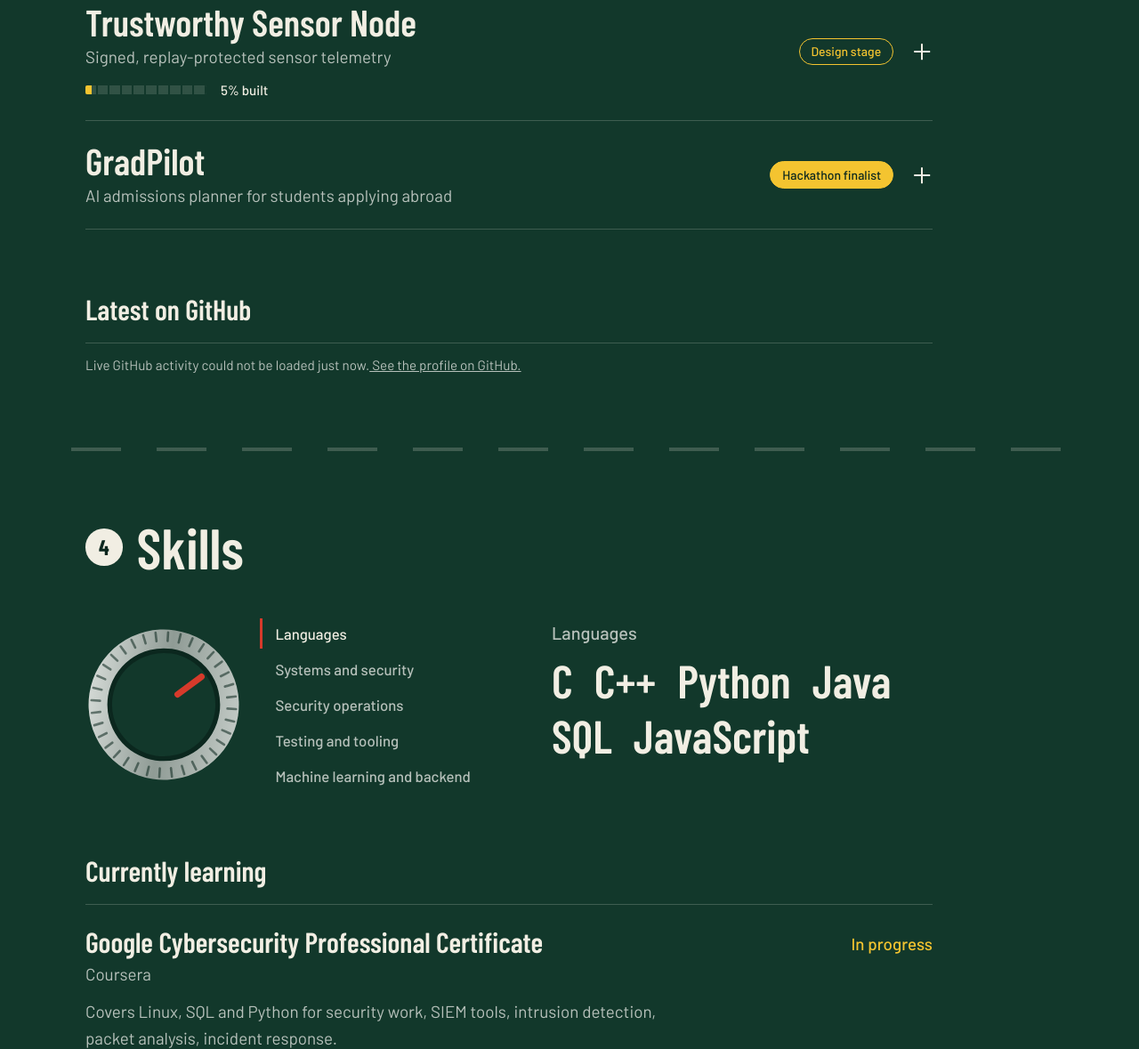
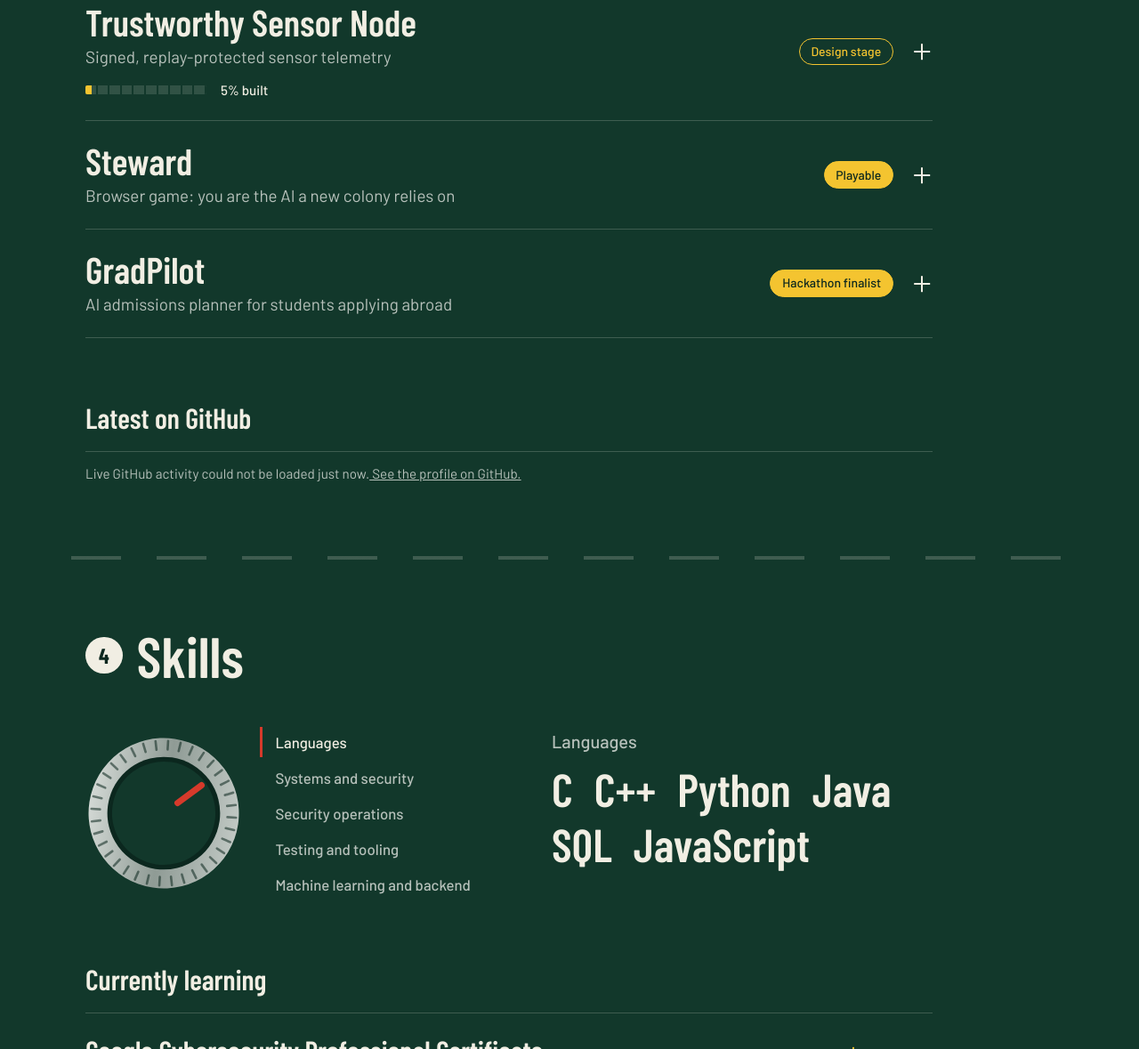
Before and after one commit to Divide317/cv-site, a plain HTML site: page index.html in a window 1280 px wide. Shown: the part 2890-4069 px from the top of the page at 89% size. Drawn offline with nearby package versions, Linux system fonts and the light colour scheme; no server answers.

Commit message:
Make status.js the single data source for the site and profile
status.js is now strict JSON after the assignment so the profile dashboard
can read it. Adds about text, skill groups and Steward; the site renders
its skill selector from the same data.

```diff
--- a/index.html
+++ b/index.html
@@ -1188,6 +1188,29 @@
   }
   var knob = document.getElementById("knob");
   var knobSvg = knob.querySelector("svg");
+  // skill groups come from status.js; the HTML above is only the fallback
+  if (STATUS.skills && STATUS.skills.length) {
+    var modeBox = document.getElementById("modes");
+    var readout = document.querySelector(".readout");
+    modeBox.textContent = "";
+    readout.textContent = "";
+    STATUS.skills.forEach(function (g, n) {
+      var btn = h("button", null, g.group);
+      btn.type = "button";
+      btn.setAttribute("role", "radio");
+      btn.setAttribute("aria-checked", n === 0 ? "true" : "false");
+      if (n) btn.tabIndex = -1;
+      btn.dataset.panel = "skill-" + n;
+      modeBox.appendChild(btn);
+      var sec = h("section");
+      sec.id = "skill-" + n;
+      sec.appendChild(h("h3", null, g.group + (g.note ? ", " + g.note : "")));
+      var ul = h("ul");
+      g.items.forEach(function (item) { ul.appendChild(h("li", null, item)); });
+      sec.appendChild(ul);
+      readout.appendChild(sec);
+    });
+  }
   var modes = Array.prototype.slice.call(document.querySelectorAll("#modes button"));
   var selected = 0;
 
--- a/status.js
+++ b/status.js
@@ -1,110 +1,204 @@
 /*
-  Status data for the site. This is the only file to edit when something changes:
-  the page reads it on load, and adds live data (last push, activity, merged pull
-  requests) from the public GitHub API.
+  Status data for the portfolio site and the GitHub profile dashboard.
+  This is the only file to edit when something changes. Both pages read it,
+  and each adds live data (last push, merged pull requests) from GitHub.
+
+  Everything after "window.STATUS =" must stay valid JSON: double quotes
+  around every name and string, no comments, no trailing commas.
 
   progress: a whole number from 0 to 100, or null to hide the gauge.
-  repo:     "owner/name" on GitHub, or null if there is no public repository.
+  repo:     "owner/name" of a PUBLIC repository, or null if there is none yet.
+  done / total (learning): courses finished in a certificate, or null.
 */
 window.STATUS = {
-  updated: "2026-11-16",
-  github: "Divide317",
-
-  projects: [
+  "updated": "2026-11-16",
+  "github": "Divide317",
+  "name": "Cedric Antony Joseph",
+  "headline": "I build detection engines at three layers of the stack: kernel, device and ledger.",
+  "about": "Computer science undergraduate at VIT Chennai (graduating June 2028), moving from AI and machine learning into cybersecurity and systems. My projects pair a low-level engine in C or C++ with a Python layer on top, and I only publish numbers that a script produced. I lead research and development at the Business Innovators Community and I'm working towards a security and systems role in London.",
+  "links": [
     {
-      name: "Crossview",
-      tagline: "Linux rootkit detector",
-      repo: "Divide317/Crossview",
-      stage: "In progress",
-      progress: 35,
-      stack: "C, Python (ctypes), GitHub Actions",
-      field: "Systems security",
-      points: [
+      "label": "Portfolio site",
+      "url": "https://divide317.github.io/cv-site/"
+    },
+    {
+      "label": "Résumé (PDF)",
+      "url": "https://divide317.github.io/cv-site/Cedric_Antony_Joseph_Resume.pdf"
+    },
+    {
+      "label": "LinkedIn",
+      "url": "https://www.linkedin.com/in/cedric-antony-joseph-5b68b4224/"
+    }
+  ],
+  "projects": [
+    {
+      "name": "Crossview",
+      "tagline": "Linux rootkit detector",
+      "repo": "Divide317/Crossview",
+      "stage": "In progress",
+      "progress": 35,
+      "stack": "C, Python (ctypes), GitHub Actions",
+      "field": "Systems security",
+      "points": [
         "Asks the operating system the same question through independent interfaces (libc, raw syscalls, direct probes) and flags where the answers disagree.",
         "Covers processes, kernel modules, ports and preload hooks, localises each mismatch to user space or the kernel, and maps it to a MITRE ATT&CK technique.",
         "CI runs the tests under AddressSanitizer, UBSan and Valgrind, with clang-tidy, ruff and pytest. The threat model and limitations are published in the repository."
       ],
-      next: "an eBPF sensor, an anomaly model, and an evaluation against research rootkits in an isolated lab VM."
+      "next": "an eBPF sensor, an anomaly model, and an evaluation against research rootkits in an isolated lab VM."
     },
     {
-      name: "CreaseGuard",
-      tagline: "Cricket no-ball detection and rule adjudication",
-      repo: "Divide317/No_ball",
-      stage: "In progress",
-      progress: null,
-      stack: "Python, PyTorch, OpenCV, FastAPI, ONNX",
-      field: "Computer vision",
-      points: [
+      "name": "CreaseGuard",
+      "tagline": "Cricket no-ball detection and rule adjudication",
+      "repo": "Divide317/No_ball",
+      "stage": "In progress",
+      "progress": null,
+      "stack": "Python, PyTorch, OpenCV, FastAPI, ONNX",
+      "field": "Computer vision",
+      "points": [
         "Two residual CNNs with squeeze-and-excitation attention classify front-foot oversteps and waist-high full tosses from side-on camera frames.",
         "Grad-CAM heatmaps show what the model looked at, so an umpire can check each decision.",
         "A rule engine covers the remaining no-ball laws across five match formats, and a FastAPI service evaluates new frames as they arrive."
       ],
-      next: "detection on live broadcast video."
+      "next": "an evaluation on real match frames only, then detection on live broadcast video."
     },
     {
-      name: "AML Pattern Engine",
-      tagline: "Graph engine for money-laundering patterns",
-      repo: "Divide317/aml-engine",
-      stage: "Design stage",
-      progress: 10,
-      stack: "C++20, pybind11, Python",
-      field: "Financial crime detection",
-      points: [
+      "name": "AML Pattern Engine",
+      "tagline": "Graph engine for money-laundering patterns",
+      "repo": "Divide317/aml-engine",
+      "stage": "Design stage",
+      "progress": 10,
+      "stack": "C++20, pybind11, Python",
+      "field": "Financial crime detection",
+      "points": [
         "A temporal graph engine to detect laundering patterns such as cycles, fan-in, fan-out and scatter-gather.",
         "Targets IBM's synthetic anti-money-laundering dataset of 5.08 million transactions.",
         "The design document, C++ API and test fixtures are written. The engine itself is not built yet."
       ],
-      next: "the graph engine, then a benchmark against NetworkX."
+      "next": "the graph engine, then a benchmark against NetworkX."
     },
     {
-      name: "Trustworthy Sensor Node",
-      tagline: "Signed, replay-protected sensor telemetry",
-      repo: "Divide317/sensor-node",
-      stage: "Design stage",
-      progress: 5,
-      stack: "Bare-metal C (ATmega328P), FastAPI",
-      field: "Embedded security",
-      points: [
+      "name": "Trustworthy Sensor Node",
+      "tagline": "Signed, replay-protected sensor telemetry",
+      "repo": null,
+      "stage": "Design stage",
+      "progress": 5,
+      "stack": "Bare-metal C (ATmega328P), FastAPI",
+      "field": "Embedded security",
+      "points": [
         "A microcontroller signs each sensor reading with HMAC-SHA256 and numbers it, so the gateway can detect forged, replayed, delayed or dropped packets.",
         "The design and packet format are decided. Firmware and hardware are not started."
       ],
-      next: "firmware on an Arduino Nano and the FastAPI gateway."
+      "next": "firmware on an Arduino Nano and the FastAPI gateway."
     },
     {
-      name: "GradPilot",
-      tagline: "AI admissions planner for students applying abroad",
-      repo: null,
-      stage: "Hackathon finalist",
-      finished: true,
-      progress: null,
-      stack: "Team hackathon project",
-      field: "Applied AI, education",
-      points: [
+      "name": "Steward",
+      "tagline": "Browser game: you are the AI a new colony relies on",
+      "repo": null,
+      "stage": "Playable",
+      "finished": true,
+      "progress": null,
+      "stack": "JavaScript, Node.js, Gemini and Claude APIs",
+      "field": "Game, applied AI",
+      "points": [
+        "A town simulation where residents bring you questions, and your answers change what they do and how the colony fares.",
+        "Typed replies can be judged by text matching, Gemini or Claude. Each player's API key stays in their browser and is passed through for one request without being stored or logged.",
+        "Worlds save in the browser, and the game runs on a free host with no build step."
+      ],
+      "next": "a public release with a live link."
+    },
+    {
+      "name": "GradPilot",
+      "tagline": "AI admissions planner for students applying abroad",
+      "repo": null,
+      "stage": "Hackathon finalist",
+      "finished": true,
+      "progress": null,
+      "stack": "Team hackathon project",
+      "field": "Applied AI, education",
+      "points": [
         "Builds a roadmap of courses and extracurricular goals from past admits to a student's target universities.",
         "Recalibrates every week and redirects students to realistic alternatives when the target moves out of reach.",
         "State-level finalist at Bit N Build 2025, a Google Developer Groups hackathon."
       ],
-      next: null
+      "next": null
     }
   ],
-
-  /* done / total: courses finished in a multi-course certificate, or null to hide the count */
-  learning: [
+  "skills": [
     {
-      name: "Google Cybersecurity Professional Certificate",
-      provider: "Coursera",
-      state: "In progress",
-      done: null,
-      total: null,
-      covers: "Linux, SQL and Python for security work, SIEM tools, intrusion detection, packet analysis, incident response"
+      "group": "Languages",
+      "items": [
+        "C",
+        "C++",
+        "Python",
+        "Java",
+        "SQL",
+        "JavaScript"
+      ]
     },
     {
-      name: "CompTIA Security+",
-      provider: "CompTIA",
-      state: "Planned for 2027",
-      done: null,
-      total: null,
-      covers: "threats and mitigations, security architecture, security operations, governance and risk"
+      "group": "Systems and security",
+      "items": [
+        "Linux internals",
+        "Rootkit detection",
+        "MITRE ATT&CK",
+        "Threat modelling",
+        "Kali Linux"
+      ]
+    },
+    {
+      "group": "Security operations",
+      "note": "learning now through the Google certificate",
+      "items": [
+        "SIEM tools",
+        "Intrusion detection",
+        "Packet analysis",
+        "Incident response"
+      ]
+    },
+    {
+      "group": "Testing and tooling",
+      "items": [
+        "Git",
+        "GitHub Actions",
+        "AddressSanitizer",
+        "UBSan",
+        "Valgrind",
+        "clang-tidy",
+        "pytest",
+        "Docker"
+      ]
+    },
+    {
+      "group": "Machine learning and backend",
+      "items": [
+        "PyTorch",
+        "TensorFlow",
+        "scikit-learn",
+        "OpenCV",
+        "ONNX",
+        "FastAPI",
+        "PostgreSQL",
+        "MongoDB",
+        "AWS"
+      ]
+    }
+  ],
+  "learning": [
+    {
+      "name": "Google Cybersecurity Professional Certificate",
+      "provider": "Coursera",
+      "state": "In progress",
+      "done": null,
+      "total": null,
+      "covers": "Linux, SQL and Python for security work, SIEM tools, intrusion detection, packet analysis, incident response"
+    },
+    {
+      "name": "CompTIA Security+",
+      "provider": "CompTIA",
+      "state": "Planned for 2027",
+      "done": null,
+      "total": null,
+      "covers": "threats and mitigations, security architecture, security operations, governance and risk"
     }
   ]
 };
```
Also changed, not shown: 1 other file.
